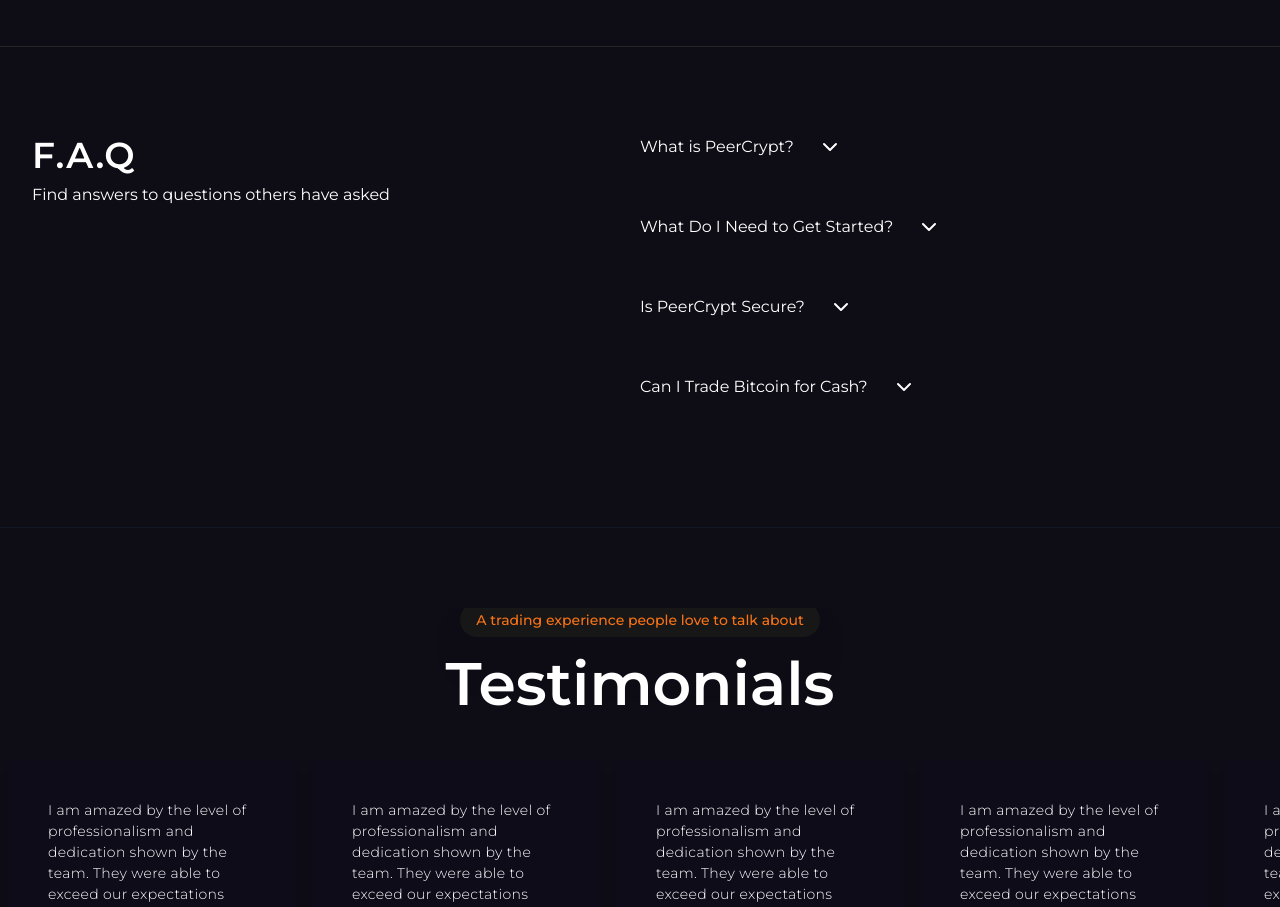
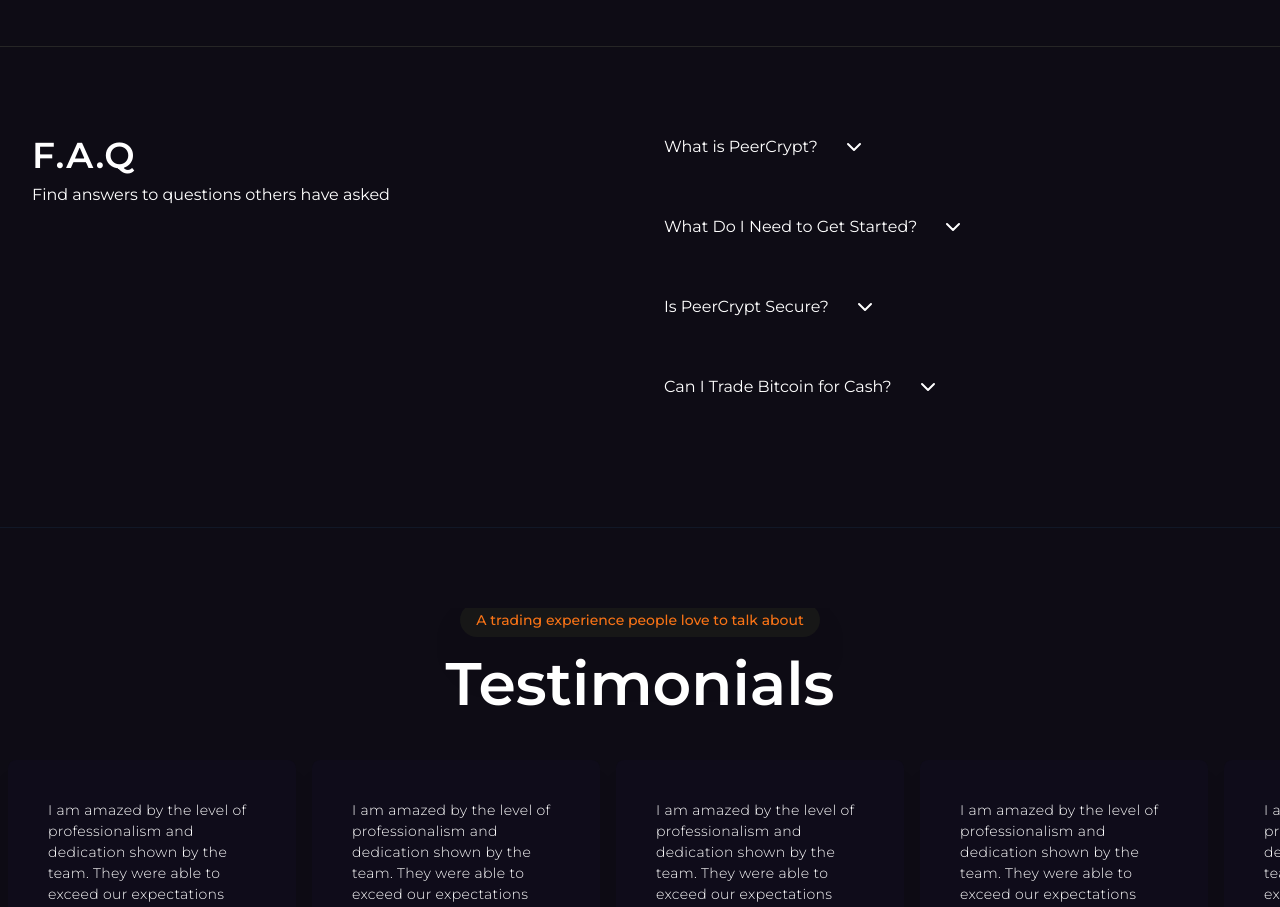
Before and after one commit to psalmistcom/peercrypt, a React (Vite) app: page / in a window 1280 px wide. Shown: the part 1804-2711 px from the top of the page. Built offline with nearby package versions, Linux system fonts and the light colour scheme.

Commit message:
update faq section

```diff
--- a/src/components/AccordionItem.jsx
+++ b/src/components/AccordionItem.jsx
@@ -6,7 +6,7 @@
   const [accordionOpen, setAccordionOpen] = useState(false);
 
   return (
-    <div className="py-2 space-y-2">
+    <div className="ml-6 py-2 space-y-2">
       <button
         className="flex space-x-6 w-full"
         onClick={() => setAccordionOpen(!accordionOpen)}
```
